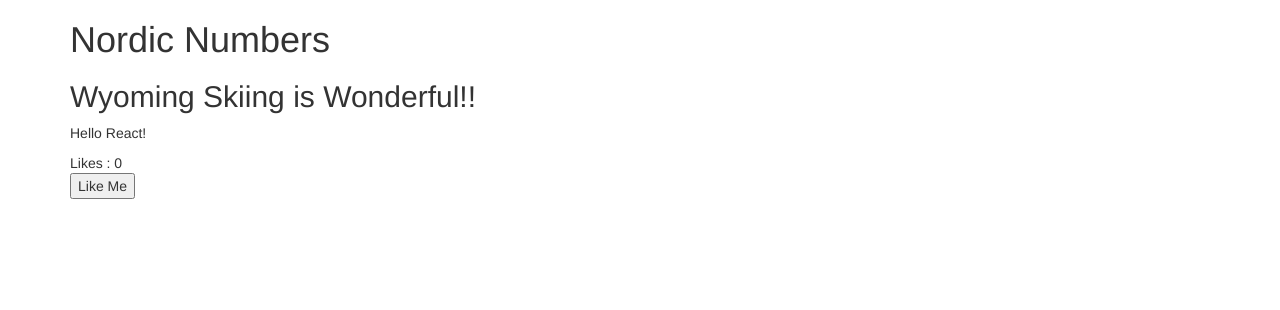
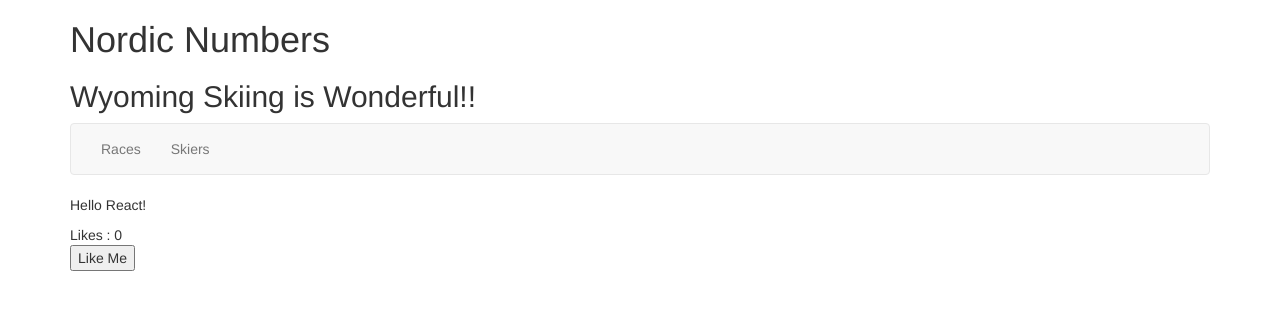
Before and after one commit to rbuchmeier/nordicNumbers, a website: page src/client/index.html in a window 1280 px wide. Drawn offline with nearby package versions, Linux system fonts and the light colour scheme.

Commit message:
Added links to index file

```diff
--- a/src/client/index.html
+++ b/src/client/index.html
@@ -8,6 +8,14 @@
     <div class="container">
       <h1>Nordic Numbers</h1>
       <h2>Wyoming Skiing is Wonderful!!</h2>
+<nav class="navbar navbar-default">
+  <div class="container-fluid">
+    <ul class="nav navbar-nav">
+     <li><a href="/races">Races</a></li>
+     <li><a href="/skiers">Skiers</a></li>
+    </ul>
+  </div>
+</nav>
       <div id="app" />
       <script src="public/bundle.js" type="text/javascript"></script>
     </div>
```
